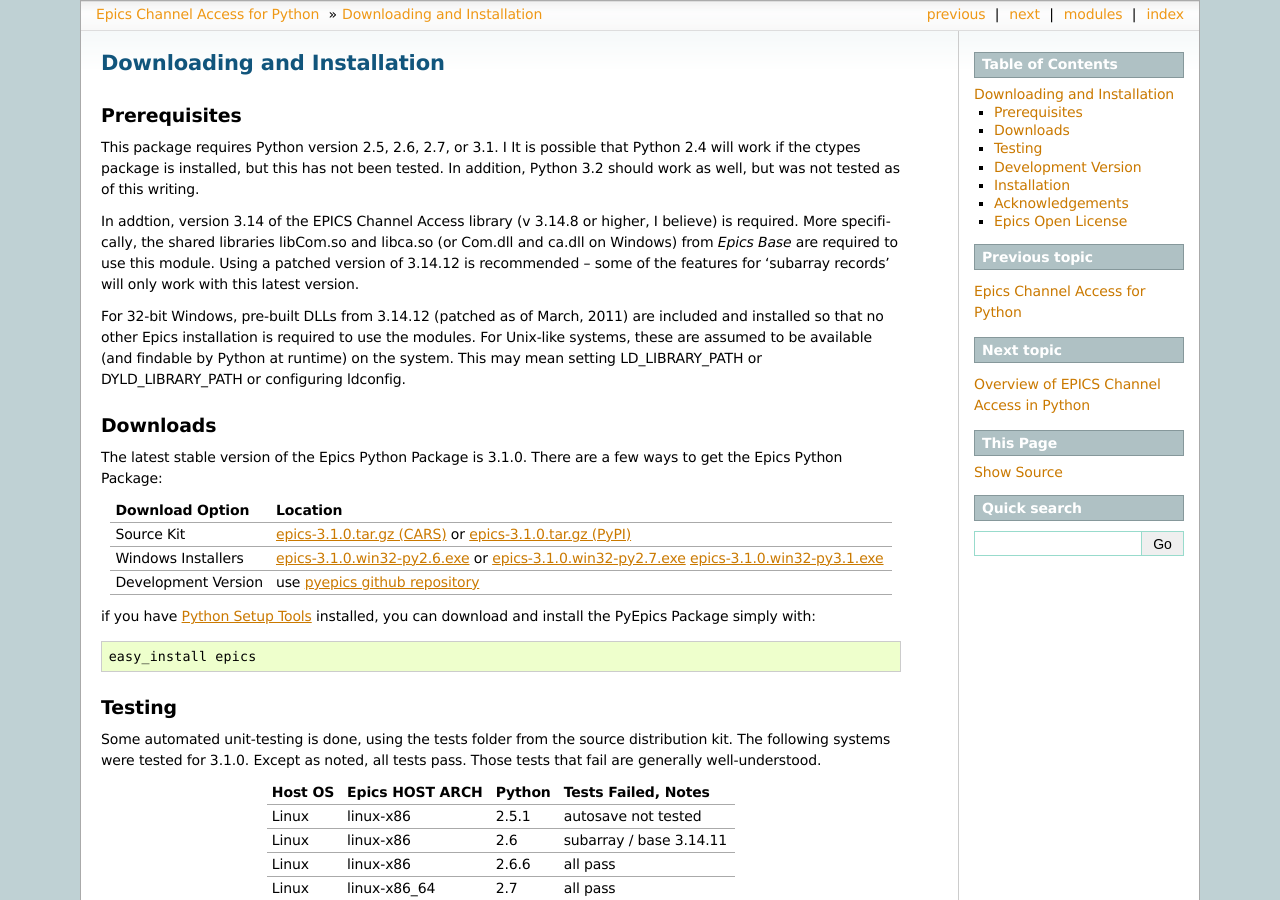
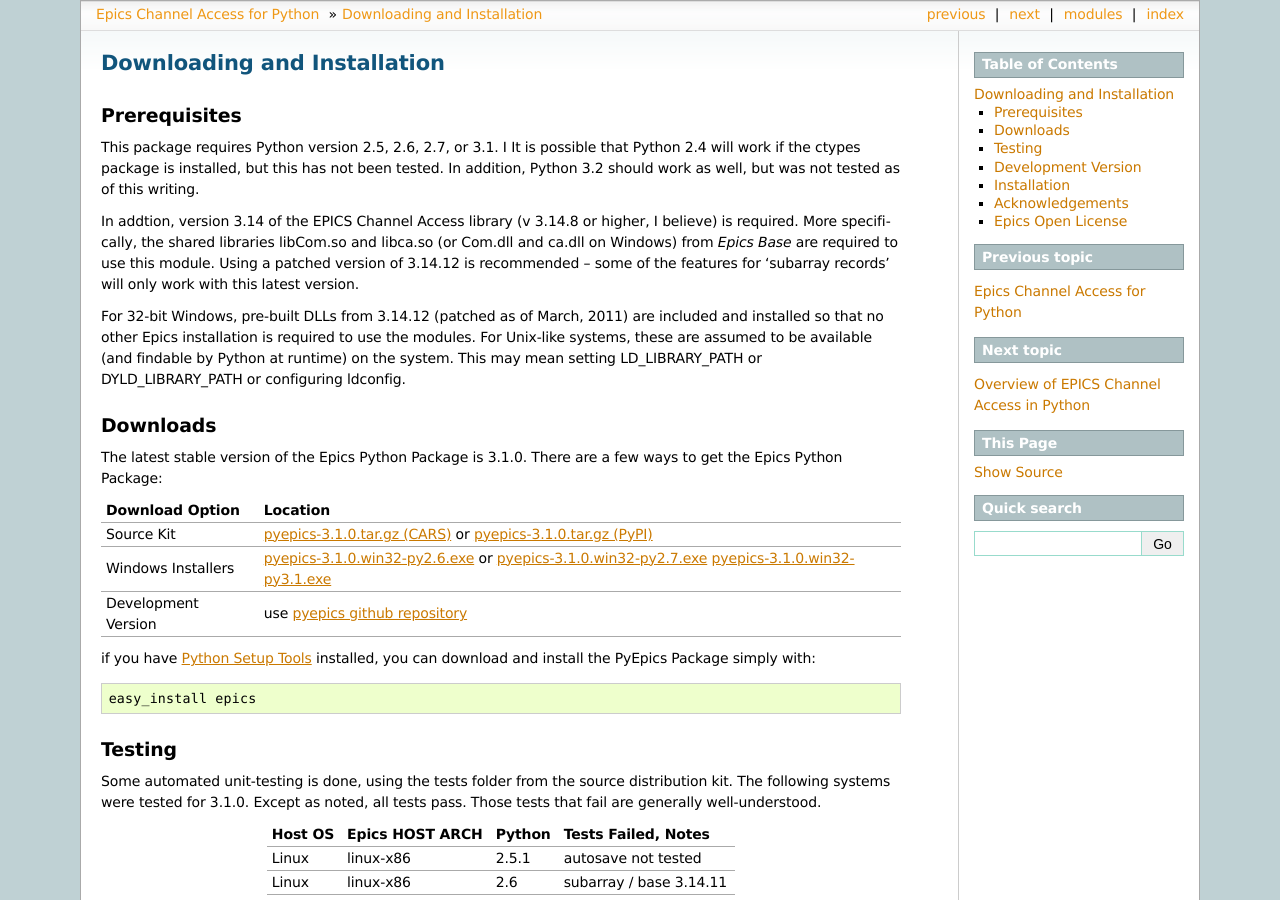
Before and after one commit to pyepics/pyepics, a Sphinx documentation site: the page built from doc/installation.rst, in a window 1280 px wide and 900 px high. Built offline with Sphinx 7.4.7, drawn with Linux system fonts in a browser that asks for light colours; formulas are drawn with MathJax 3; the version number is read from the project's files by our own code.

Commit message:
changed package name from epics to pyepics (better tarball names)

```diff
--- a/doc/installation.rst
+++ b/doc/installation.rst
@@ -29,11 +29,11 @@
 The latest stable version of the Epics Python Package is 3.1.0.  There are
 a few ways to get the Epics Python Package:
 
-.. _epics-3.1.0.tar.gz (CARS):   http://cars9.uchicago.edu/software/python/pyepics3/src/epics-3.1.0.tar.gz
-.. _epics-3.1.0.tar.gz (PyPI):   http://pypi.python.org/packages/source/e/epics/epics-3.1.0.tar.gz
-.. _epics-3.1.0.win32-py2.6.exe: http://cars9.uchicago.edu/software/python/pyepics3/src/epics-3.1.0.win32-py2.6.exe
-.. _epics-3.1.0.win32-py2.7.exe: http://cars9.uchicago.edu/software/python/pyepics3/src/epics-3.1.0.win32-py2.7.exe
-.. _epics-3.1.0.win32-py3.1.exe: http://cars9.uchicago.edu/software/python/pyepics3/src/epics-3.1.0.win32-py3.1.exe
+.. _pyepics-3.1.0.tar.gz (CARS):   http://cars9.uchicago.edu/software/python/pyepics3/src/pyepics-3.1.0.tar.gz
+.. _pyepics-3.1.0.tar.gz (PyPI):   http://pypi.python.org/packages/source/e/epics/pyepics-3.1.0.tar.gz
+.. _pyepics-3.1.0.win32-py2.6.exe: http://cars9.uchicago.edu/software/python/pyepics3/src/pyepics-3.1.0.win32-py2.6.exe
+.. _pyepics-3.1.0.win32-py2.7.exe: http://cars9.uchicago.edu/software/python/pyepics3/src/pyepics-3.1.0.win32-py2.7.exe
+.. _pyepics-3.1.0.win32-py3.1.exe: http://cars9.uchicago.edu/software/python/pyepics3/src/pyepics-3.1.0.win32-py3.1.exe
 .. _pyepics github repository:    http://github.com/pyepics/pyepics
 .. _PyEpics Source Tree:          http://cars9.uchicago.edu/software/python/pyepics3/src
 .. _PyPi Epics Entry:             http://pypi.python.org/pypi/epics/
@@ -42,12 +42,12 @@
 +---------------------------+------------------------------------------+
 |  Download Option          |  Location                                |
 +===========================+==========================================+
-|  Source Kit               |  `epics-3.1.0.tar.gz (CARS)`_  or        |
-|                           |  `epics-3.1.0.tar.gz (PyPI)`_            |
+|  Source Kit               |  `pyepics-3.1.0.tar.gz (CARS)`_  or      |
+|                           |  `pyepics-3.1.0.tar.gz (PyPI)`_          |
 +---------------------------+------------------------------------------+
-|  Windows Installers       |  `epics-3.1.0.win32-py2.6.exe`_  or      |
-|                           |  `epics-3.1.0.win32-py2.7.exe`_          |
-|                           |  `epics-3.1.0.win32-py3.1.exe`_          |
+|  Windows Installers       |  `pyepics-3.1.0.win32-py2.6.exe`_  or    |
+|                           |  `pyepics-3.1.0.win32-py2.7.exe`_        |
+|                           |  `pyepics-3.1.0.win32-py3.1.exe`_        |
 +---------------------------+------------------------------------------+
 |  Development Version      |  use `pyepics github repository`_        |
 +---------------------------+------------------------------------------+
--- a/setup.py
+++ b/setup.py
@@ -30,7 +30,7 @@
     else:
         data_files = [('DLLs', ['dlls/win32/ca.dll','dlls/win32/Com.dll'])]
 
-setup(name = 'epics',
+setup(name = 'pyepics',
       version = lib.__version__,
       author = 'Matthew Newville',
       author_email = 'newville@cars.uchicago.edu',
```
Also changed, not shown: 1 other file.
